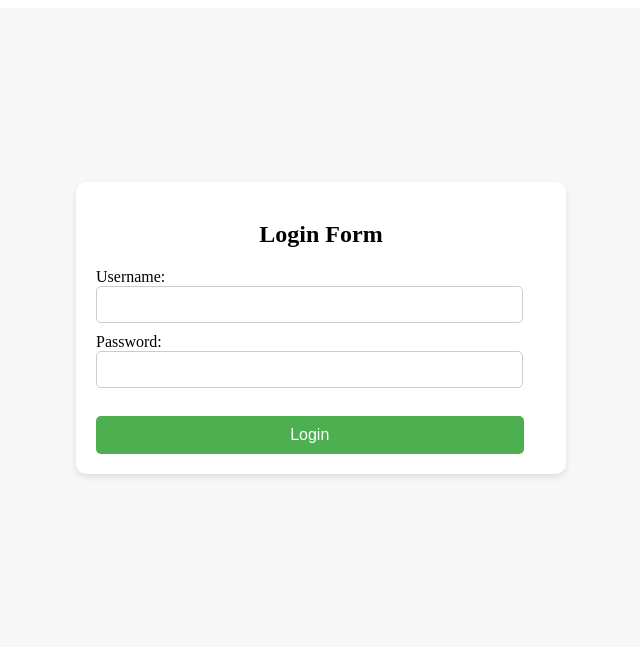
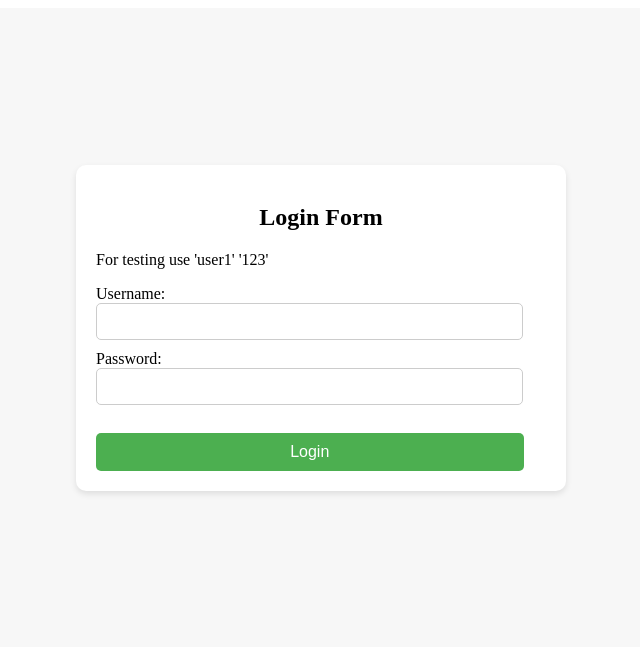
Before and after one commit to harshitjha2001/gridtemp, a Flask app: page / in a window 1280 px wide. Shown: the top 647 px of the page, without its empty margins (319-959 px from the left). Run offline with Flask 2, Linux system fonts and the light colour scheme; parts of the project's set-up code (start-up, migrations or seed data) failed here and were passed over.

Commit message:
Update login.html

```diff
--- a/templates/login.html
+++ b/templates/login.html
@@ -57,6 +57,7 @@
   <div class="container">
     <form class="form" action="/form_login" method="post">
       <h2>Login Form</h2>
+        <p>For testing use 'user1' '123'</p>
       Username:<br>
       <input type="text" name="username"><br>
       Password:<br>
```
